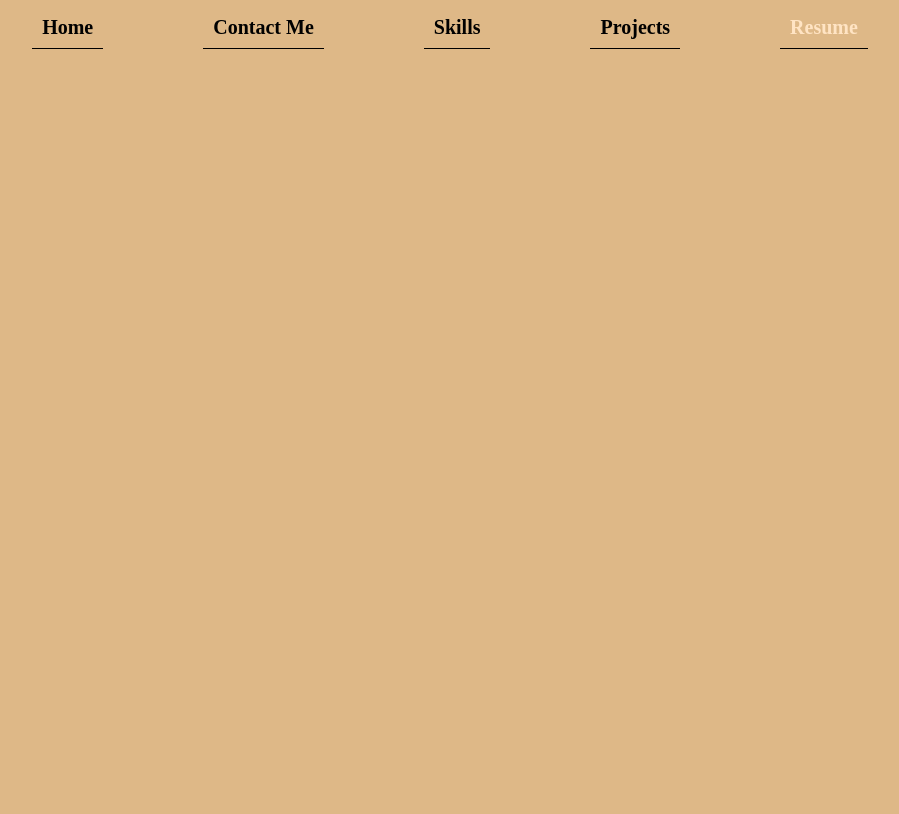
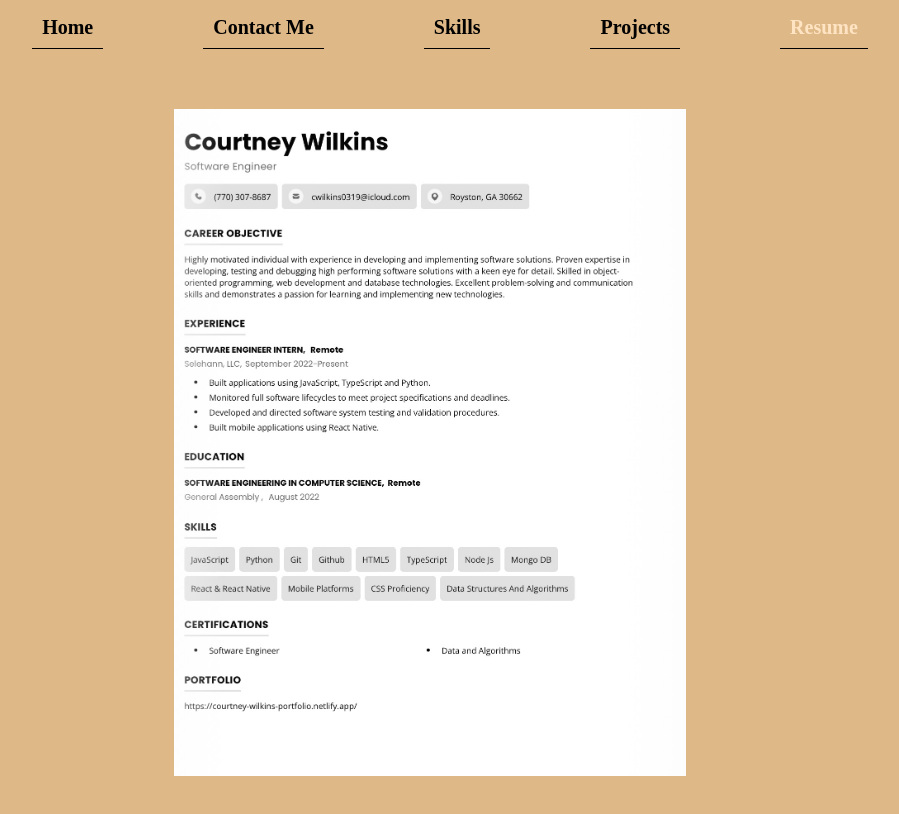
Before and after one commit to Csbw0319/Portfolio-updated, a React (Create React App) app: page /resume in a window 1280 px wide. Shown: the whole page, without its empty margins (210-1109 px from the left). Built offline with nearby package versions, Linux system fonts and the light colour scheme.

Commit message:
added resume

```diff
--- a/src/App.css
+++ b/src/App.css
@@ -117,6 +117,13 @@ a:hover {
 .project-img {
   height: 400px;
 }
+#resume {
+  width: 40%;
+  transition: transform .2s;
+}
+#resume:hover {
+  transform: scale(1.5);
+}
 
 
 @media (prefers-reduced-motion: no-preference) {
@@ -136,8 +143,6 @@ a:hover {
   color: white;
 }
 
-.App-link {
-}
 .social-icons {
   position:absolute;
   left: 0;
--- a/src/App.js
+++ b/src/App.js
@@ -4,6 +4,7 @@ import Home from './Screens/Home';
 import Contact from './Screens/Contact';
 import Skills from './Screens/Skills';
 import Projects from './Screens/Projects';
+import Resume from './Screens/Resume';
 
 function App() {
 
@@ -37,6 +38,7 @@ let activeStyle = {
         <Route path='/contact' element={<Contact />} />
         <Route path='/skills' element={<Skills />} />
         <Route path='/project' element={<Projects />} />
+        <Route path='/resume' element={<Resume />} />
       </Routes>
      </div>
   );
--- a/src/Screens/Resume.js
+++ b/src/Screens/Resume.js
@@ -0,0 +1,11 @@
+import React from 'react'
+
+function Resume() {
+  return (
+    <div>
+        <img id='resume' src={require('../assets/IMG_0047.jpg')} alt='' />
+     </div>
+  )
+}
+
+export default Resume
--- a/src/Screens/Skills.js
+++ b/src/Screens/Skills.js
@@ -38,7 +38,10 @@ function Skills() {
           <img className='skill-logos' src={require('../assets/react-native-firebase-1-logo-png-transparent.png')} alt='' />
         </SplideSlide>
         <SplideSlide>
-        <img className='skill-logos' src={require('../assets/postgresql-inc-logo-png-transparent.png')} alt='' />
+          <img className='skill-logos' src={require('../assets/postgresql-inc-logo-png-transparent.png')} alt='' />
+        </SplideSlide>
+        <SplideSlide>
+          <img className='skill-logos' src={require('../assets/git.png')} alt='' />
         </SplideSlide>
       </Splide>
       <div>
```
Also changed, not shown: src/assets/IMG_0047.jpg (added), src/assets/git.png (added).
